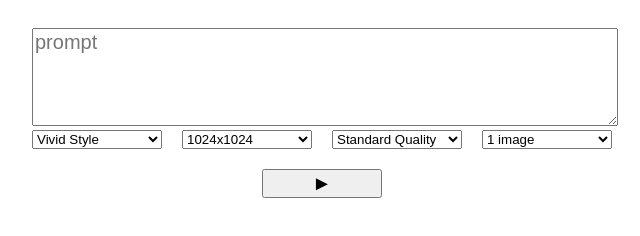
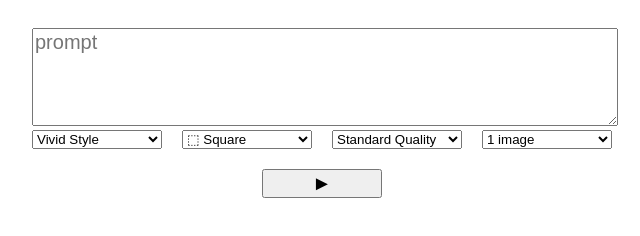
Before and after one commit to JPhilipp/powerdalle, a website: page public/index.html in a window 1280 px wide. Shown: the full height of the page, 318-958 px from the left. Drawn offline with Linux system fonts and the light colour scheme.

Commit message:
Better resolution box UI

```diff
--- a/public/index.html
+++ b/public/index.html
@@ -22,9 +22,9 @@
     </div>
     <div class="form-group">
       <select id="resolution">
-        <option value="1024x1024">1024x1024</option>
-        <option value="1024x1792">1024x1792</option>
-        <option value="1792x1024">1792x1024</option>
+        <option value="1024x1024">⬚ Square</option> <!-- Unicode Black Square -->
+        <option value="1024x1792">| &nbsp;Vertical</option> <!-- Unicode Black Large Square -->
+        <option value="1792x1024">- Horizontal</option> <!-- Unicode Black Medium Square -->
       </select>
     </div>
     <div class="form-group">
```
